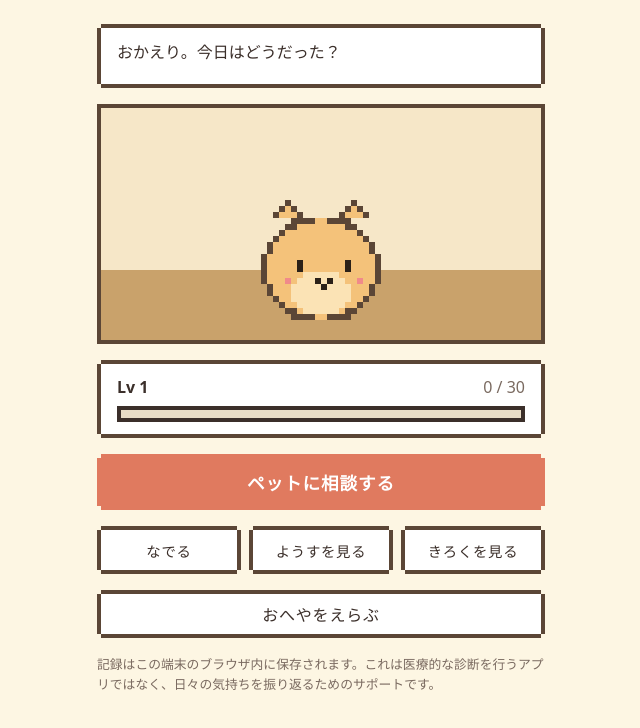
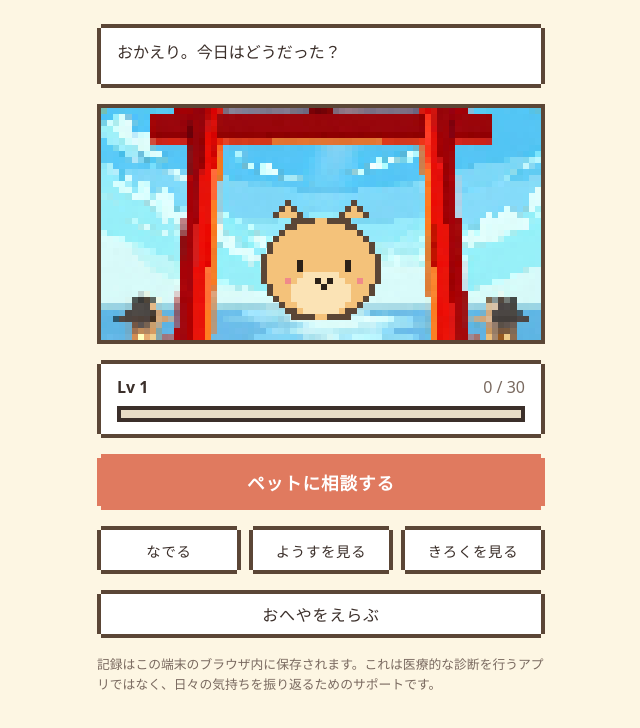
Before and after one commit to jphacks/os_2608, a React (Vite) app: page / in a window 1280 px wide. Shown: the top 728 px of the page, without its empty margins (319-959 px from the left). Built offline with nearby package versions, Linux system fonts and the light colour scheme; a web font is replaced by a local one.

Commit message:
はじめのおへやの背景を鳥居と海の絵に差し替え
Co-Authored-By: Claude Sonnet 5.5 <noreply@anthropic.com>
Claude-Session: https://claude.ai/code/session_01LEksF8J29JygrG8Kg1gNTC

```diff
--- a/src/index.css
+++ b/src/index.css
@@ -187,7 +187,8 @@ button:focus-visible {
 
 .room-1,
 .room.room-1 {
-  background: linear-gradient(#f6e7c8 0 70%, #c9a26b 70% 100%);
+  background: url('./assets/rooms/room-1.png') center / cover no-repeat;
+  image-rendering: pixelated;
 }
 
 .room-2,
```
Also changed, not shown: src/assets/rooms/room-1.png (added), 1 other file (tests, documents, lock files or other folders).
